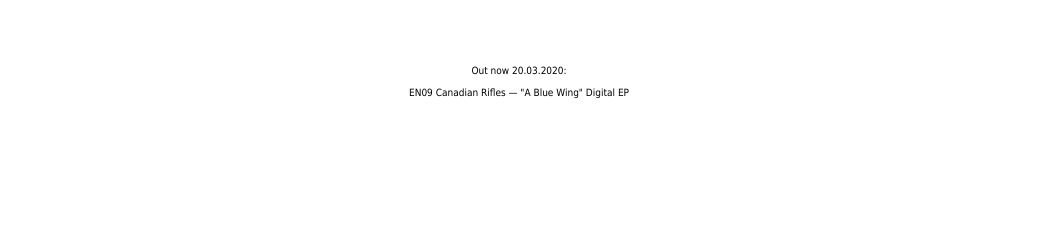
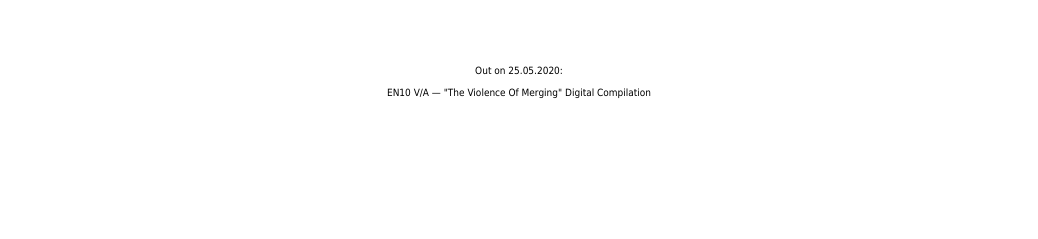
Before and after one commit to aftertheangels69/eastern-nurseries.net, a Jekyll site: the page built from index.md, in a window 1280 px wide. Shown: the top 239 px of the page, without its empty margins (121-1159 px from the left). Built offline with Jekyll 4.4.1, drawn with Linux system fonts in a browser that asks for light colours; our own code applies the rules of GitHub Pages for plain Markdown files.

Commit message:
Update default.html

```diff
--- a/_layouts/default.html
+++ b/_layouts/default.html
@@ -10,10 +10,10 @@
 <FONT FACE="tahoma">
 <p style="font-size:x-small;">
 <br>
-Out now 20.03.2020:
+Out on 25.05.2020:
 <br>
 <br>
-EN09 Canadian Rifles — "A Blue Wing" Digital EP <br />
+EN10 V/A — "The Violence Of Merging" Digital Compilation <br />
 <br>
 <br>
 <br>
@@ -27,7 +27,7 @@ EN09 Canadian Rifles — "A Blue Wing" Digital EP <br />
 <br>
 <br>
 <br>
-<img src="https://f4.bcbits.com/img/0018972613_100.png" width="975px" height="90px">
+<img src="https://f4.bcbits.com/img/0020137807_100.png" width="975px" height="90px">
 <br>
 <br>
 <br>
```
